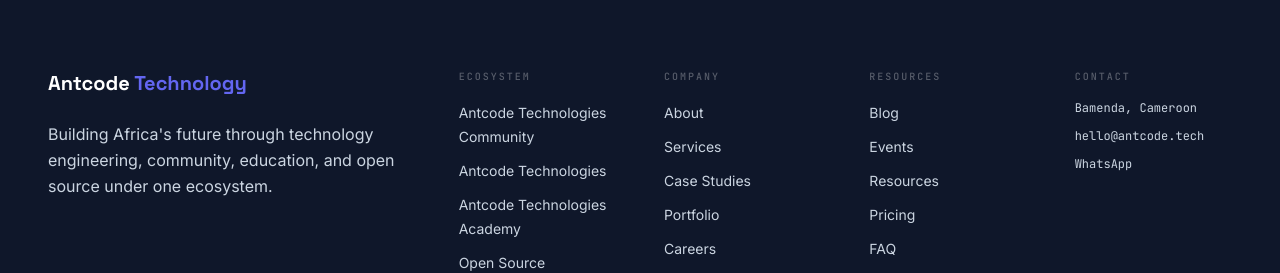
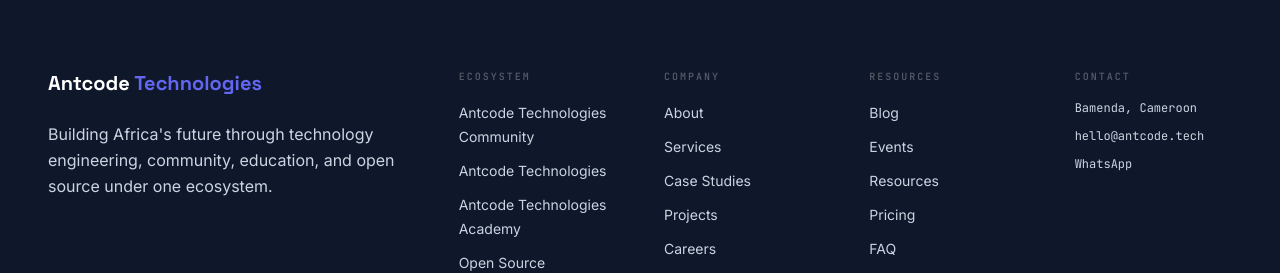
Before and after one commit to AntcodeHub/antcode-tech, a React (Vite) app: page /contact in a window 1280 px wide. Shown: the part 1872-2145 px from the top of the page. Built offline with nearby package versions, Linux system fonts and the light colour scheme; some icons are missing.

Commit message:
feat: enhcaed navbar layout

```diff
--- a/src/components/footer/Footer.tsx
+++ b/src/components/footer/Footer.tsx
@@ -11,7 +11,7 @@
             <Link to="/" className="flex items-center gap-3">
 
               <span className="font-heading font-bold text-xl text-white">
-                Antcode <span className="text-primary">Technology</span>
+                Antcode <span className="text-primary">Technologies</span>
               </span>
             </Link>
             <p className="text-muted leading-relaxed max-w-sm">
--- a/src/data/navigation.ts
+++ b/src/data/navigation.ts
@@ -26,7 +26,7 @@
     { name: 'About', href: '/about' },
     { name: 'Services', href: '/services' },
     { name: 'Case Studies', href: '/case-studies' },
-    { name: 'Portfolio', href: '/portfolio' },
+    { name: 'Projects', href: '/projects' },
     { name: 'Careers', href: '/careers' },
     { name: 'Contact', href: '/contact' },
   ],
```
